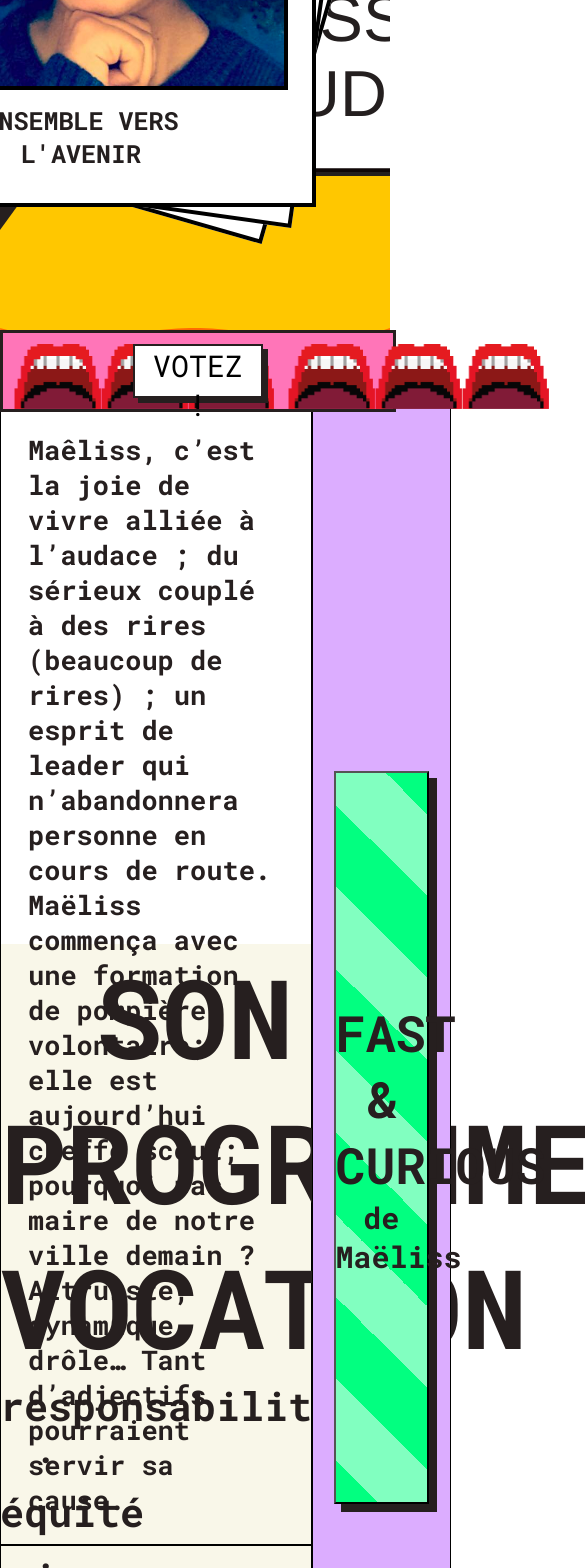
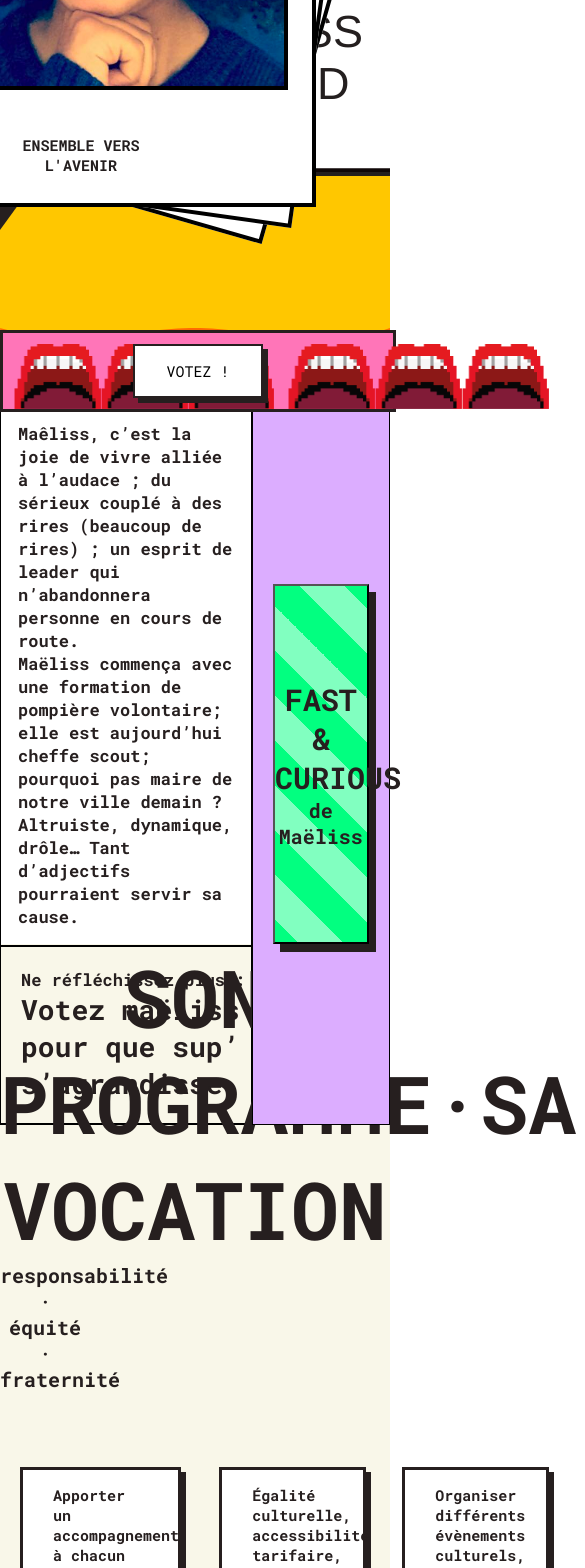
Before and after one commit to SemaineRush/WebApp, a React (Create React App) app: page /maeliss in a window 390 px wide. Shown: the part 432-2000 px from the top of the page, 585 px wide, since content can reach past the window. Built offline with nearby package versions, Linux system fonts and the light colour scheme.

Commit message:
font-size responsive maeliss page

```diff
--- a/src/Assets/maeliss.css
+++ b/src/Assets/maeliss.css
@@ -58,6 +58,16 @@
   text-align: center;
   text-transform: uppercase;
   font-weight: 700;
+}
+@media (max-width: 1800px) {
+  .part-one p {
+    font-size: 20px;
+  }
+}
+@media (max-width: 1400px) {
+  .part-one p {
+    font-size: 15px;
+  }
 }
 .part-one .p-one {
   border: 4px solid black;
@@ -145,6 +155,22 @@
   border-radius: 4px;
   margin: 0 10px 10px 0;
 }
+@media (max-width: 1800px) {
+  .part-one .buble h1 {
+    font-size: 55px;
+  }
+  .part-one .buble h1 span {
+    font-size: 20px;
+  }
+}
+@media (max-width: 1400px) {
+  .part-one .buble h1 {
+    font-size: 45px;
+  }
+  .part-one .buble h1 span {
+    font-size: 15px;
+  }
+}
 .part-one .card {
   position: absolute;
   display: flex;
@@ -229,6 +255,16 @@
   font-size: 27px;
   text-align: left;
 }
+@media (max-width: 1800px) {
+  .part-two .container .content-one div:first-child p {
+    font-size: 22px;
+  }
+}
+@media (max-width: 1400px) {
+  .part-two .container .content-one div:first-child p {
+    font-size: 17px;
+  }
+}
 .part-two .container .content-one div:last-child {
   flex: 1;
   display: flex;
@@ -245,6 +281,22 @@
   font-size: 40px;
   text-align: left;
   padding: 0 0 20px 20px;
+}
+@media (max-width: 1800px) {
+  .part-two .container .content-one div:last-child p {
+    font-size: 22px;
+  }
+  .part-two .container .content-one div:last-child h3 {
+    font-size: 34px;
+  }
+}
+@media (max-width: 1400px) {
+  .part-two .container .content-one div:last-child p {
+    font-size: 17px;
+  }
+  .part-two .container .content-one div:last-child h3 {
+    font-size: 28px;
+  }
 }
 .part-two .container .content-two {
   position: relative;
@@ -281,6 +333,22 @@
   cursor: pointer;
   margin: 15px 0 0 15px;
 }
+@media (max-width: 1800px) {
+  .part-two .container .content-two button h3 {
+    font-size: 40px;
+  }
+  .part-two .container .content-two button p {
+    font-size: 25px;
+  }
+}
+@media (max-width: 1400px) {
+  .part-two .container .content-two button h3 {
+    font-size: 30px;
+  }
+  .part-two .container .content-two button p {
+    font-size: 20px;
+  }
+}
 
 .part-three {
   height: 100vh;
@@ -296,6 +364,22 @@
 .part-three h3 {
   font-size: 40px;
   margin-right: 300px;
+}
+@media (max-width: 1800px) {
+  .part-three h2 {
+    font-size: 95px;
+  }
+  .part-three h3 {
+    font-size: 30px;
+  }
+}
+@media (max-width: 1400px) {
+  .part-three h2 {
+    font-size: 80px;
+  }
+  .part-three h3 {
+    font-size: 20px;
+  }
 }
 .part-three .container {
   width: 100%;
@@ -323,6 +407,21 @@
   background-color: white;
   border: 3px solid #261F1F;
   box-shadow: 5px 5px 0px #261F1F;
+}
+@media (max-width: 1800px) {
+  .part-three .container .content div p {
+    font-size: 20px;
+  }
+}
+@media (max-width: 1600px) {
+  .part-three .container .content div p {
+    font-size: 17px;
+  }
+}
+@media (max-width: 1400px) {
+  .part-three .container .content div p {
+    font-size: 15px;
+  }
 }
 
 .part-four {
@@ -352,6 +451,22 @@
   font-weight: 400;
   text-transform: uppercase;
   font-size: 130px;
+}
+@media (max-width: 1800px) {
+  .part-four div h3 {
+    font-size: 50px;
+  }
+  .part-four div h2 {
+    font-size: 110px;
+  }
+}
+@media (max-width: 1400px) {
+  .part-four div h3 {
+    font-size: 40px;
+  }
+  .part-four div h2 {
+    font-size: 90px;
+  }
 }
 
 .part-five {
@@ -395,6 +510,16 @@
   cursor: pointer;
   margin: 10px 0 0 10px;
 }
+@media (max-width: 1800px) {
+  .part-six div button {
+    font-size: 25px;
+  }
+}
+@media (max-width: 1400px) {
+  .part-six div button {
+    font-size: 15px;
+  }
+}
 .part-six div span {
   position: absolute;
   height: 70%;
--- a/src/Assets/maeliss.scss
+++ b/src/Assets/maeliss.scss
@@ -63,6 +63,14 @@
         text-align: center;
         text-transform: uppercase;
         font-weight: 700;
+
+        @media (max-width: 1800px) {
+            font-size: 20px;
+        }
+
+        @media (max-width: 1400px) {
+            font-size: 15px;
+        }
     }
 
     .p-one {
@@ -162,6 +170,23 @@
                     margin: 0 10px 10px 0;
                 }
             }
+
+            @media (max-width: 1800px) {
+                font-size: 55px;
+
+                span {
+                    font-size: 20px;
+                }
+            }
+
+            @media (max-width: 1400px) {
+                font-size: 45px;
+
+
+                span {
+                    font-size: 15px;
+                }
+            }
         }
     }
 
@@ -257,6 +282,14 @@
                             padding: 1em;
                             font-size: 27px;
                             text-align: left;
+
+                            @media (max-width: 1800px) {
+                                font-size: 22px;
+                            }
+
+                            @media (max-width: 1400px) {
+                                font-size: 17px;
+                            }
                         }
                     }
 
@@ -277,6 +310,26 @@
                             font-size: 40px;
                             text-align: left;
                             padding: 0 0 20px 20px;
+                        }
+
+                        @media (max-width: 1800px) {
+                            p {
+                                font-size: 22px;
+                            }
+
+                            h3 {
+                                font-size: 34px;
+                            }
+                        }
+
+                        @media (max-width: 1400px) {
+                            p {
+                                font-size: 17px;
+                            }
+
+                            h3 {
+                                font-size: 28px;
+                            }
                         }
                     }
                 }
@@ -320,6 +373,28 @@
                         cursor: pointer;
                         margin: 15px 0 0 15px;
                     }
+
+                    @media (max-width: 1800px) {
+
+                        h3 {
+                            font-size: 40px;
+                        }
+
+                        p {
+                            font-size: 25px;
+                        }
+                    }
+
+                    @media (max-width: 1400px) {
+
+                        h3 {
+                            font-size: 30px;
+                        }
+
+                        p {
+                            font-size: 20px;
+                        }
+                    }
                 }
             }
         }
@@ -342,6 +417,28 @@
     h3 {
         font-size: 40px;
         margin-right: 300px;
+    }
+
+    @media (max-width: 1800px) {
+
+        h2 {
+            font-size: 95px;
+        }
+
+        h3 {
+            font-size: 30px;
+        }
+    }
+
+    @media (max-width: 1400px) {
+
+        h2 {
+            font-size: 80px;
+        }
+
+        h3 {
+            font-size: 20px;
+        }
     }
 
     .container {
@@ -370,6 +467,18 @@
                     background-color: white;
                     border: 3px solid #261F1F;
                     box-shadow: 5px 5px 0px #261F1F;
+
+                    @media (max-width: 1800px) {
+                        font-size: 20px;
+                    }
+
+                    @media (max-width: 1600px) {
+                        font-size: 17px;
+                    }
+
+                    @media (max-width: 1400px) {
+                        font-size: 15px;
+                    }
                 }
             }
         }
@@ -405,6 +514,28 @@
             font-weight: 400;
             text-transform: uppercase;
             font-size: 130px;
+        }
+
+        @media (max-width: 1800px) {
+
+            h3 {
+                font-size: 50px;
+            }
+
+            h2 {
+                font-size: 110px;
+            }
+        }
+
+        @media (max-width: 1400px) {
+
+            h3 {
+                font-size: 40px;
+            }
+
+            h2 {
+                font-size: 90px;
+            }
         }
     }
 }
@@ -451,6 +582,14 @@
                 cursor: pointer;
                 margin: 10px 0 0 10px;
             }
+
+            @media (max-width: 1800px) {
+                font-size: 25px;
+            }
+
+            @media (max-width: 1400px) {
+                font-size: 15px;
+            }
         }
 
         span {
```
Also changed, not shown: 1 other file (tests, documents, lock files or other folders).
